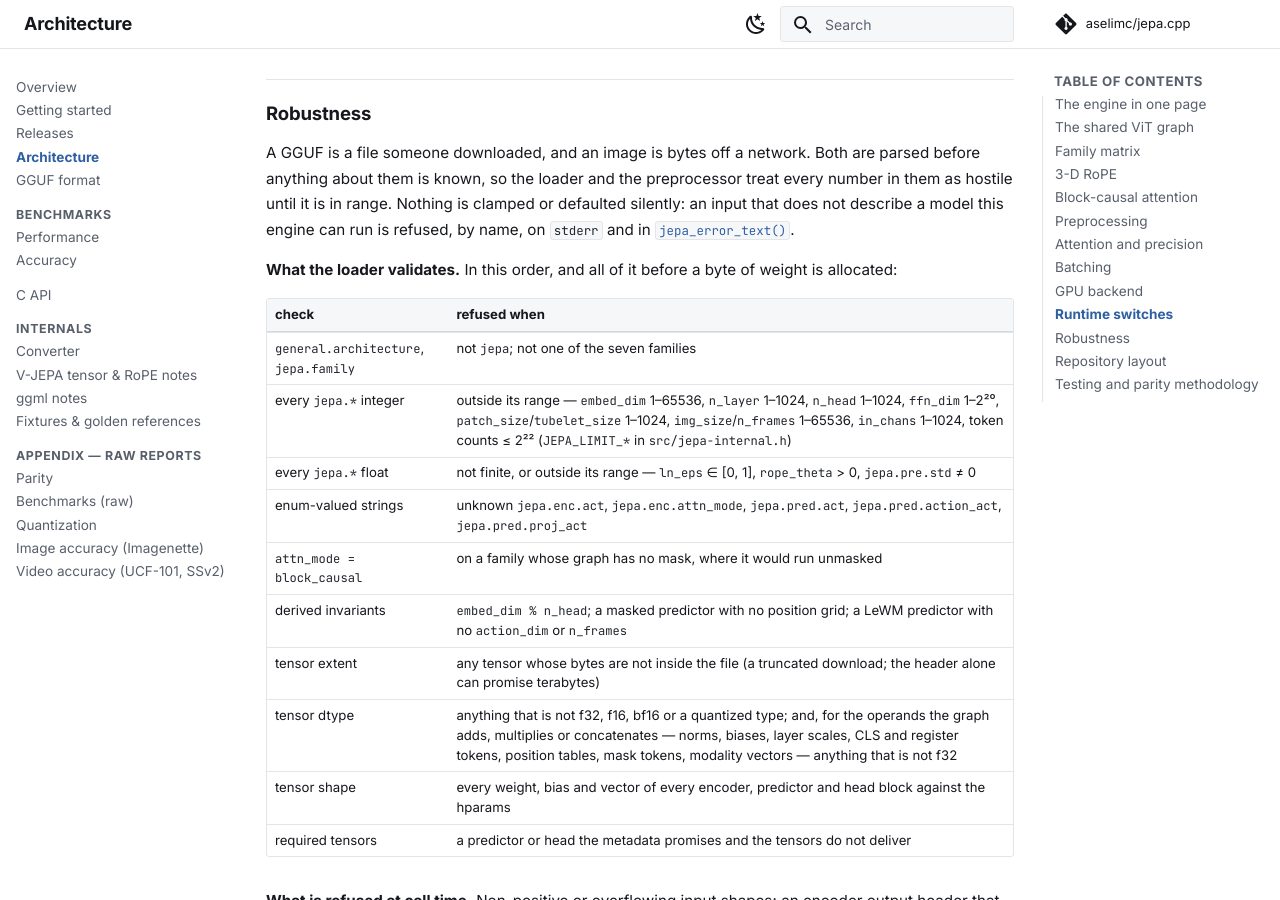
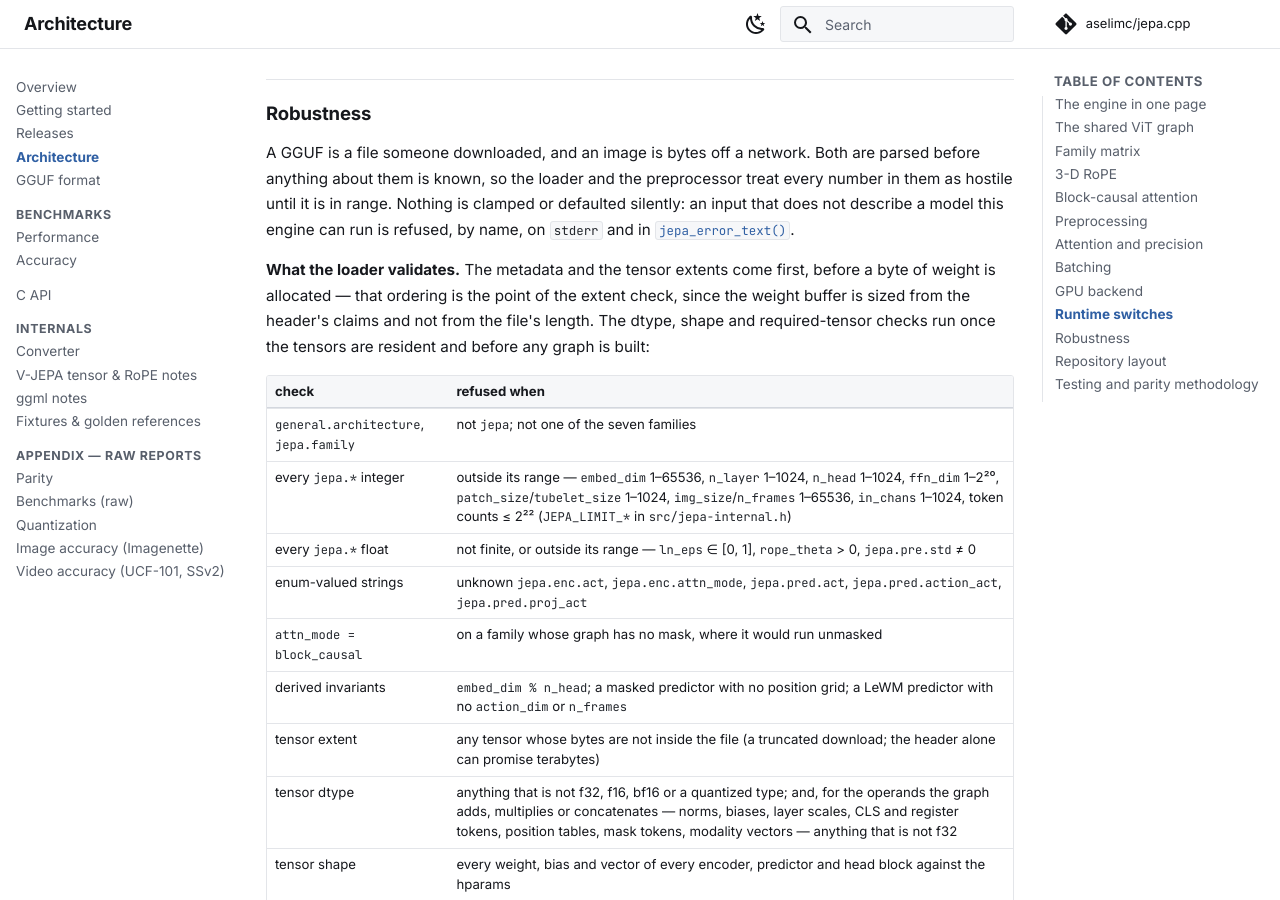
Before and after one commit to aselimc/jepa.cpp, an MkDocs documentation site: the page built from docs/architecture.md, in a window 1280 px wide and 900 px high, scrolled down 8357 px. Built offline with MkDocs 1.6.1 and Material for MkDocs 9.7.7, drawn with Linux system fonts in a browser that asks for light colours; comment, search, counter and statistics services are not loaded.

Commit message:
docs/architecture: say which robustness checks run before the allocation
The metadata and extent checks do; the dtype, shape and required-tensor ones
run once the tensors are resident. The old sentence claimed all of them did.

```diff
--- a/docs/architecture.md
+++ b/docs/architecture.md
@@ -321,7 +321,10 @@ hostile until it is in range. Nothing is clamped or defaulted silently: an input
 describe a model this engine can run is refused, by name, on `stderr` and in
 [`jepa_error_text()`](api.md).
 
-**What the loader validates.** In this order, and all of it before a byte of weight is allocated:
+**What the loader validates.** The metadata and the tensor extents come first, before a byte of
+weight is allocated — that ordering is the point of the extent check, since the weight buffer is
+sized from the header's claims and not from the file's length. The dtype, shape and
+required-tensor checks run once the tensors are resident and before any graph is built:
 
 | check | refused when |
 |---|---|
```
